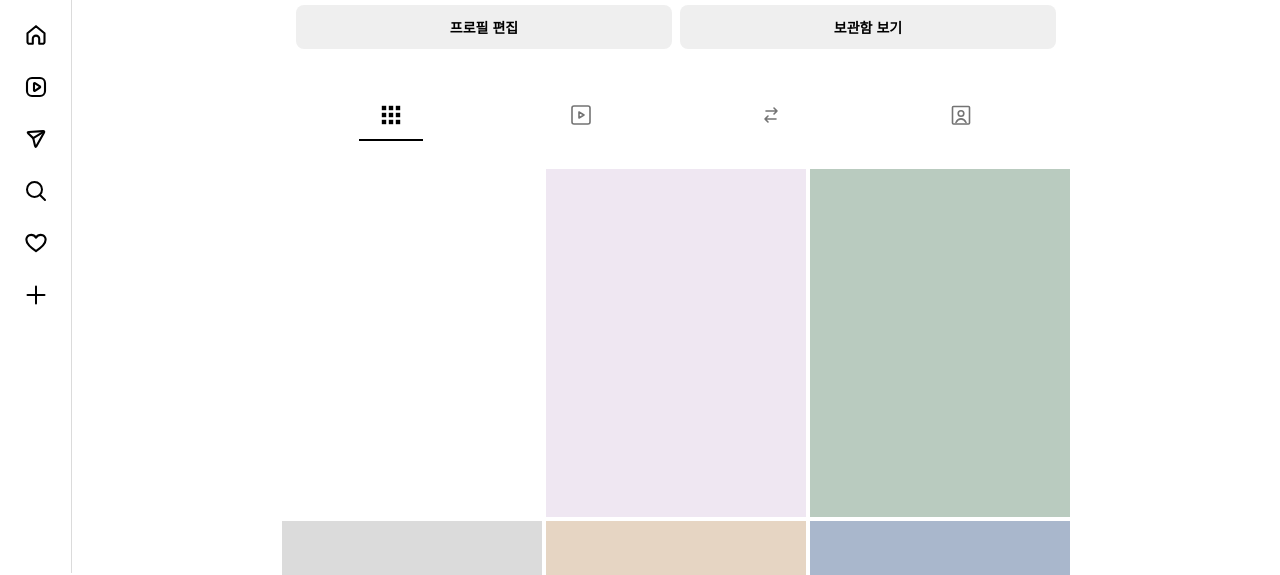
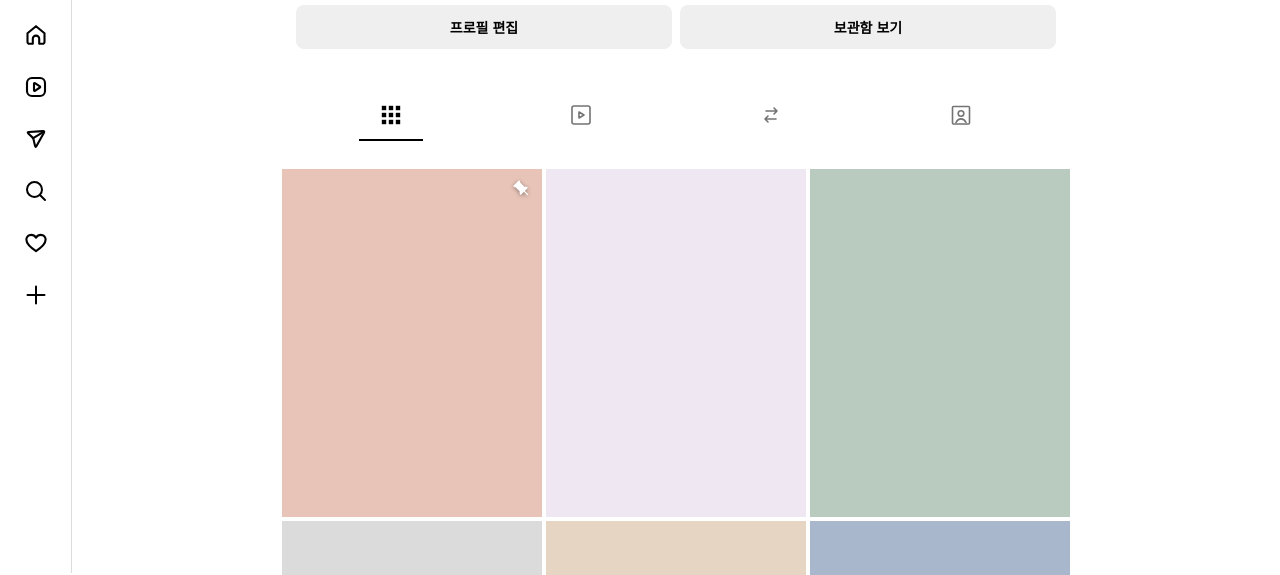
Before and after one commit to WISUNGWON/c5-jang-t, a plain HTML site: page index.html in a window 1280 px wide. Shown: the part 227-802 px from the top of the page. Drawn offline with Linux system fonts and the light colour scheme.

Commit message:
Mark first grid tile as pinned with color background and pin icon
Follows the 장포토 태블릿 spec: the latest post is shown as "pinned to
top" with a warm-tone background and a white pushpin in the top-right
corner. Moves the existing .tile .pin positioning from left to right to
match the Figma reference.

Co-Authored-By: Claude Opus 4.7 (1M context) <noreply@anthropic.com>

```diff
--- a/app.js
+++ b/app.js
@@ -4,6 +4,7 @@
 const posts = [
   {
     caption: "SOL",
+    pinned: true,
     comments: [
       { user: "solo_baam", text: "?? 진짜 김솔?" },
       { user: "tnwl_090", text: "김솔의 재발견 ㄷㄷ" },
@@ -14,7 +15,7 @@ const posts = [
     sharesCount: "160",
     likedBy: "kimsol_slamme",
     date: "2027년 1월 2일",
-    photos: [{ bg: "#ffffff", hidePlaceholder: true }],
+    photos: [{ bg: "#e8c4b8", hidePlaceholder: true }],
   },
   {
     hashtags: ["#플로럴", "#원피스", "#데일리룩"],
@@ -96,6 +97,13 @@ posts.forEach((post, i) => {
     tile.insertAdjacentHTML(
       "beforeend",
       `<span class="multi" aria-hidden="true"><svg viewBox="0 0 24 24"><rect x="7" y="3" width="14" height="14" rx="2" fill="none" stroke="currentColor" stroke-width="1.8"/><rect x="3" y="7" width="14" height="14" rx="2" fill="none" stroke="currentColor" stroke-width="1.8"/></svg></span>`,
+    );
+  }
+
+  if (post.pinned) {
+    tile.insertAdjacentHTML(
+      "beforeend",
+      `<span class="pin" aria-hidden="true"><svg viewBox="0 0 24 24" fill="currentColor"><g transform="rotate(-45 12 12)"><path d="M16 12V4h1V2H7v2h1v8l-2 2v2h5.2v6h1.6v-6H18v-2l-2-2z"/></g></svg></span>`,
     );
   }
 
--- a/index.html
+++ b/index.html
@@ -7,7 +7,7 @@
   <link rel="preconnect" href="https://fonts.googleapis.com" />
   <link rel="preconnect" href="https://fonts.gstatic.com" crossorigin />
   <link rel="stylesheet" href="https://fonts.googleapis.com/css2?family=Noto+Sans+KR:wght@400;500;700&display=swap" />
-  <link rel="stylesheet" href="style.css?v=30" />
+  <link rel="stylesheet" href="style.css?v=31" />
 </head>
 <body>
   <aside class="side-nav" aria-label="메인 메뉴">
@@ -195,6 +195,6 @@
     </button>
   </div>
 
-  <script src="app.js?v=23"></script>
+  <script src="app.js?v=24"></script>
 </body>
 </html>
--- a/style.css
+++ b/style.css
@@ -279,7 +279,7 @@ ul { list-style: none; padding: 0; margin: 0; }
   filter: drop-shadow(0 1px 2px rgba(0,0,0,.4));
   pointer-events: none;
 }
-.tile .pin { left: 10px; }
+.tile .pin { right: 10px; }
 .tile .multi { right: 10px; }
 .tile svg { width: 100%; height: 100%; display: block; }
 
```
